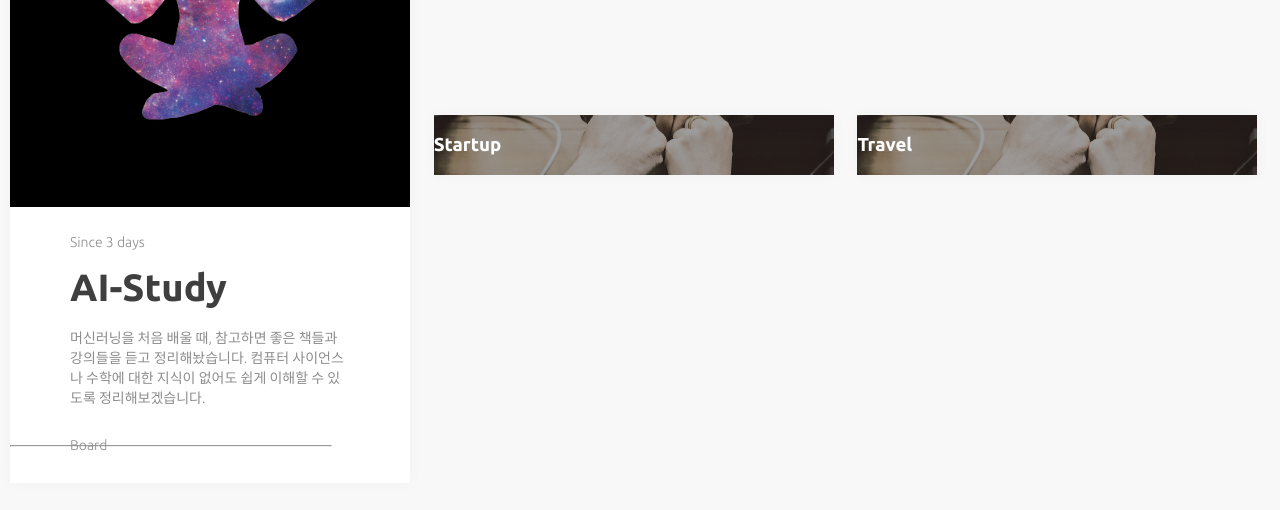
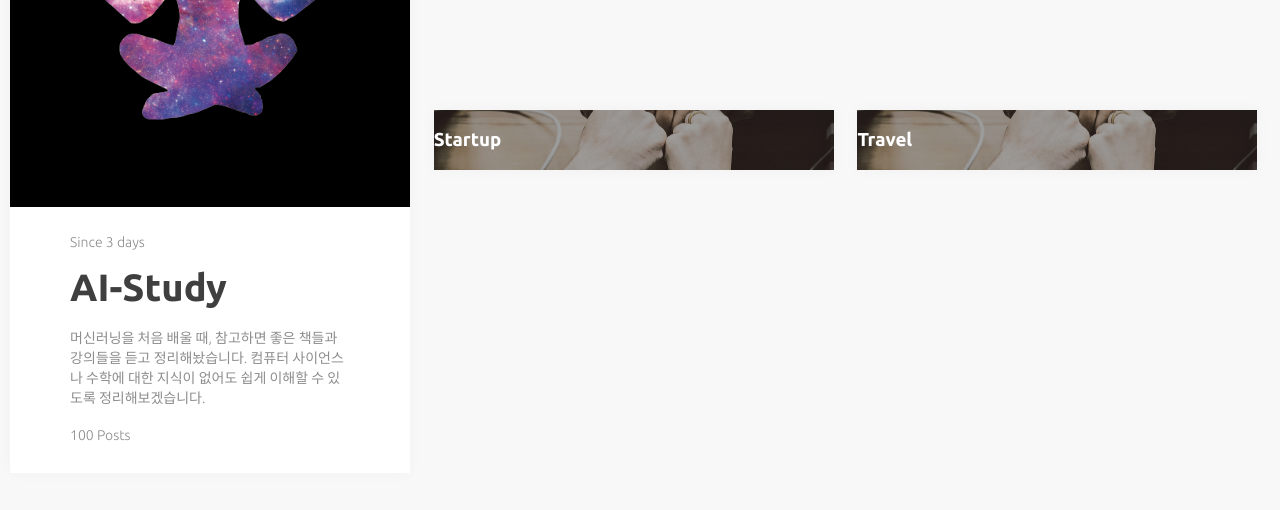
Before and after one commit to iknowSteven/iknowSteven.github.io, a Jekyll site: the page built from index.md, in a window 1280 px wide. Shown: the part 1643-2153 px from the top of the page. Built offline with Jekyll 4.4.1, drawn with Linux system fonts in a browser that asks for light colours; our own code applies the rules of GitHub Pages for plain Markdown files.

Commit message:
no message

```diff
--- a/_includes/countdown/AI_Study.html
+++ b/_includes/countdown/AI_Study.html
@@ -11,8 +11,7 @@
         <h3 class="countdown_remain"></h3>
         <h1 class="countdown_container_white_title">AI-Study</h1>
         <h4 class="countdown_container_white_subtext">머신러닝을 처음 배울 때, 참고하면 좋은 책들과 강의들을 듣고 정리해놨습니다. 컴퓨터 사이언스나 수학에 대한 지식이 없어도 쉽게 이해할 수 있도록 정리해보겠습니다.</h4>
-        <hr class="countdown_container_white_hr">
-        <h4 class="countdown_container_white_subtext_Category">Board</h4>
+        <h4 class="countdown_container_white_subtext_post">100 Posts</h4>
         <div class="countdown_since">2019-02-01</div>
     </div>
     <script type="text/javascript" src="../../assets/js/src/countdown.js"></script>
--- a/assets/css/countdown.css
+++ b/assets/css/countdown.css
@@ -81,18 +81,11 @@
     width: 70%;
     left: 50%;
     transform:translateX(-50%);
-    margin-bottom: 30px;
+    margin-bottom: 20px;
     margin-top: 30px;
 }
 
-.countdown_container_white_hr {
-    width: 80%;
-    color: #8d8d8d;
-    position: absolute;
-    left: 0px;
-}
-
-.countdown_container_white_subtext_Category {
+.countdown_container_white_subtext_post {
     color: #8d8d8d;
     position:relative;
     font-weight: 300;
@@ -101,7 +94,6 @@
     left: 50%;
     transform:translateX(-50%);
     margin-bottom: 30px;
-    margin-top: 30px;
 }
 
 .countdown_since {
```
